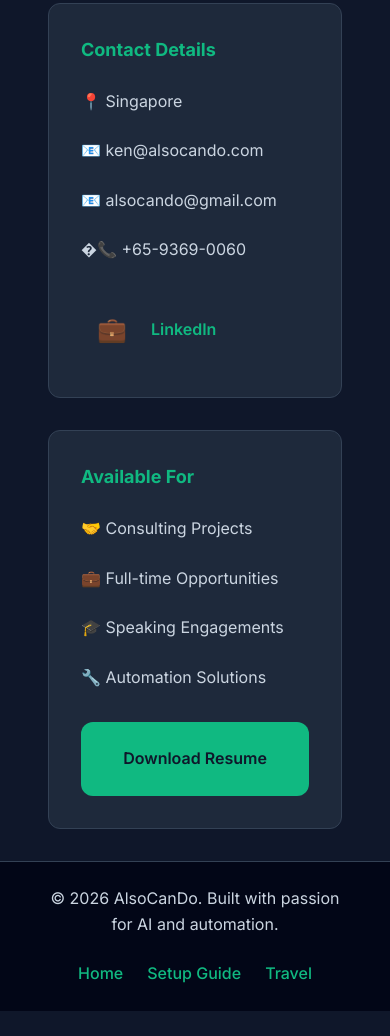
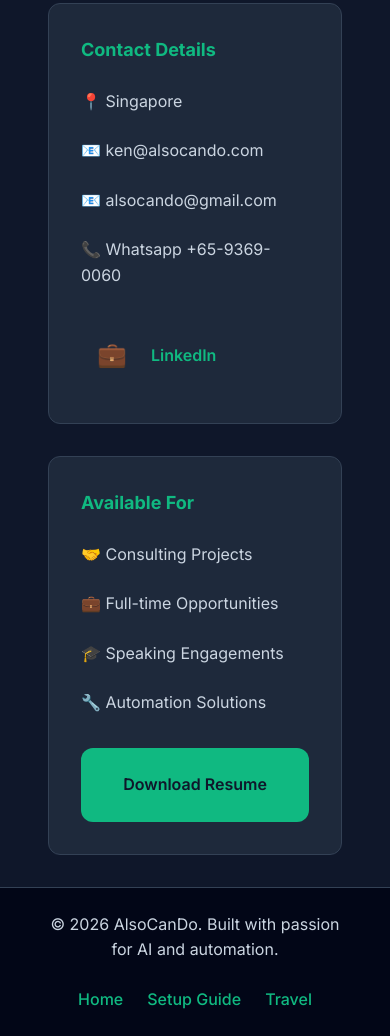
Before and after one commit to ACD-Ken/site, a website: page kw-portfolio.html in a window 390 px wide. Shown: the part 4990-6026 px from the top of the page. Before the commit the page ends 6001 px from the top, so only its background shows below. Drawn offline with Linux system fonts and the light colour scheme.

Commit message:
Add Whatsapp label to phone number in Contact Details

```diff
--- a/kw-portfolio.html
+++ b/kw-portfolio.html
@@ -168,7 +168,7 @@
             <li>📍 Singapore</li>
             <li>📧 ken@alsocando.com</li>
             <li>📧 alsocando@gmail.com</li>
-            <li>�📞 +65-9369-0060</li>
+            <li>📞 Whatsapp +65-9369-0060</li>
           </ul>
           <div class="contact-links" style="margin-top: 2rem;">
             <a href="https://www.linkedin.com/in/kenwong3" class="contact-link" target="_blank">
```
